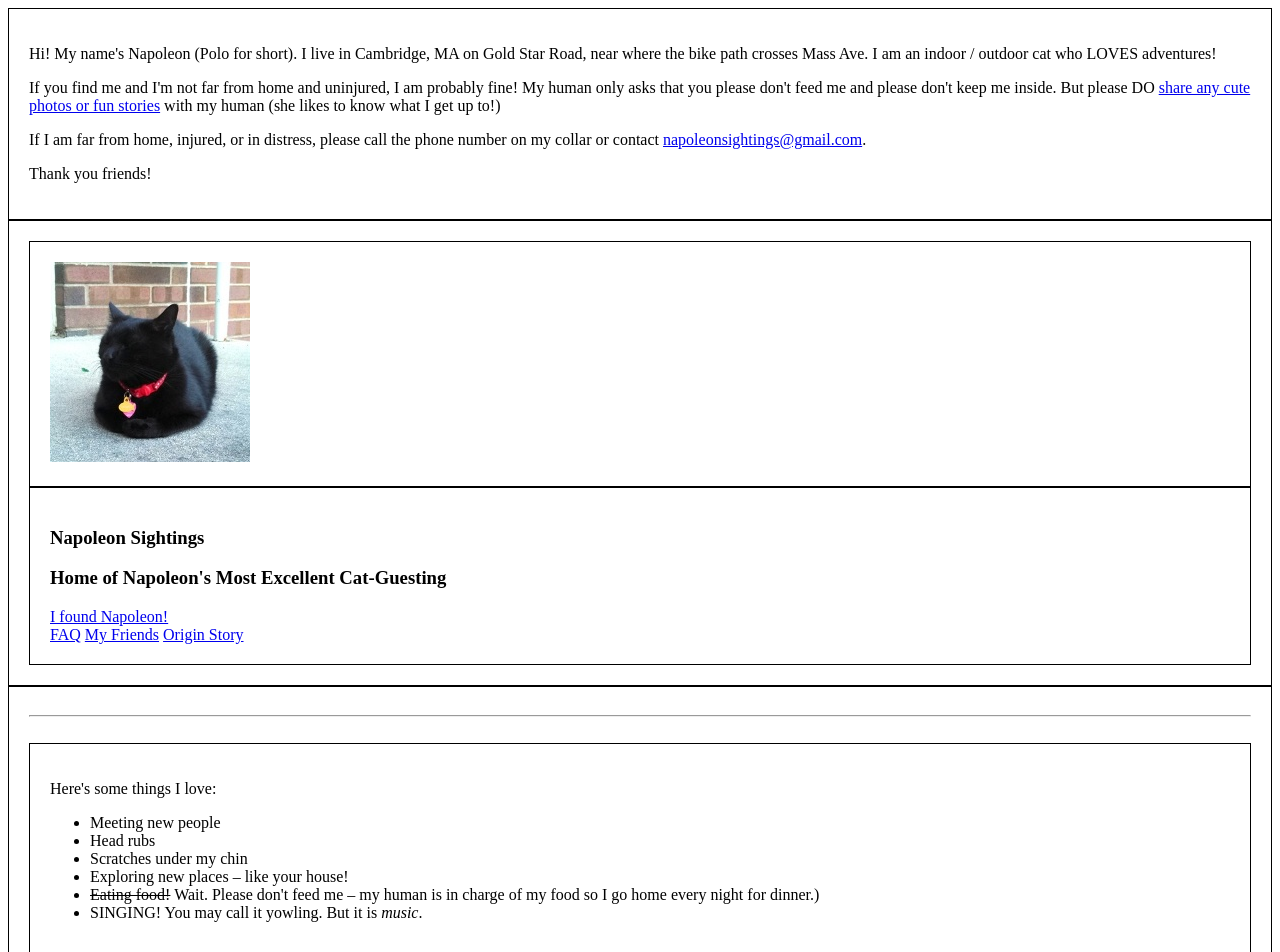
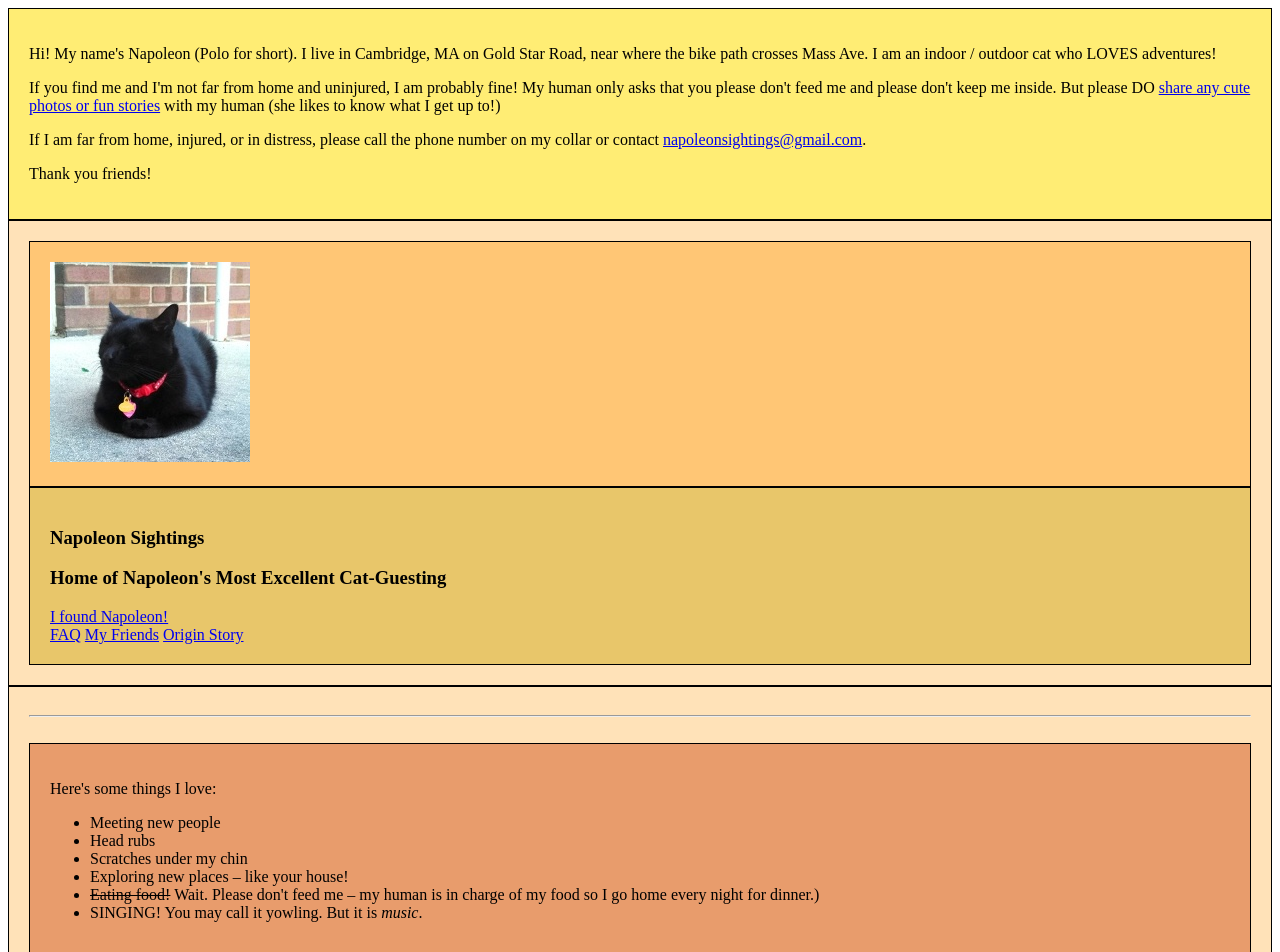
Before and after one commit to hashtagpink/hashtagpink.github.io, a plain HTML site: page unit_5/index.html in a window 1280 px wide. Shown: the top 952 px of the page. Drawn offline with Linux system fonts and the light colour scheme; a web font is replaced by a local one.

Commit message:
fix bg colors

```diff
--- a/unit_5/css/style2.css
+++ b/unit_5/css/style2.css
@@ -1,35 +1,35 @@
 header {
-    background-color: FFED74;
+    background-color: #ffed74;
     border: 1px black solid;
     padding: 20px;
 }
 
 nav {
-    background-color: E8C66A;
+    background-color: #E8C66A;
     border: 1px black solid;
     padding: 20px;
 }
 
 aside {
-    background-color: FFC675;
+    background-color: #FFC675;
     border: 1px black solid;
     padding: 20px;
 }
 
 article {
-    background-color: E89C6C;
+    background-color: #E89C6C;
     border: 1px black solid;
     padding: 20px;
 }
 
 footer {
-    background-color: FF957E;
+    background-color: #FF957E;
     border: 1px black solid;
     padding: 20px;
 }
 
 section {
-    background-color: FFE2B8;
+    background-color: #FFE2B8;
     border: 1px black solid;
     padding: 20px;
 }
```
